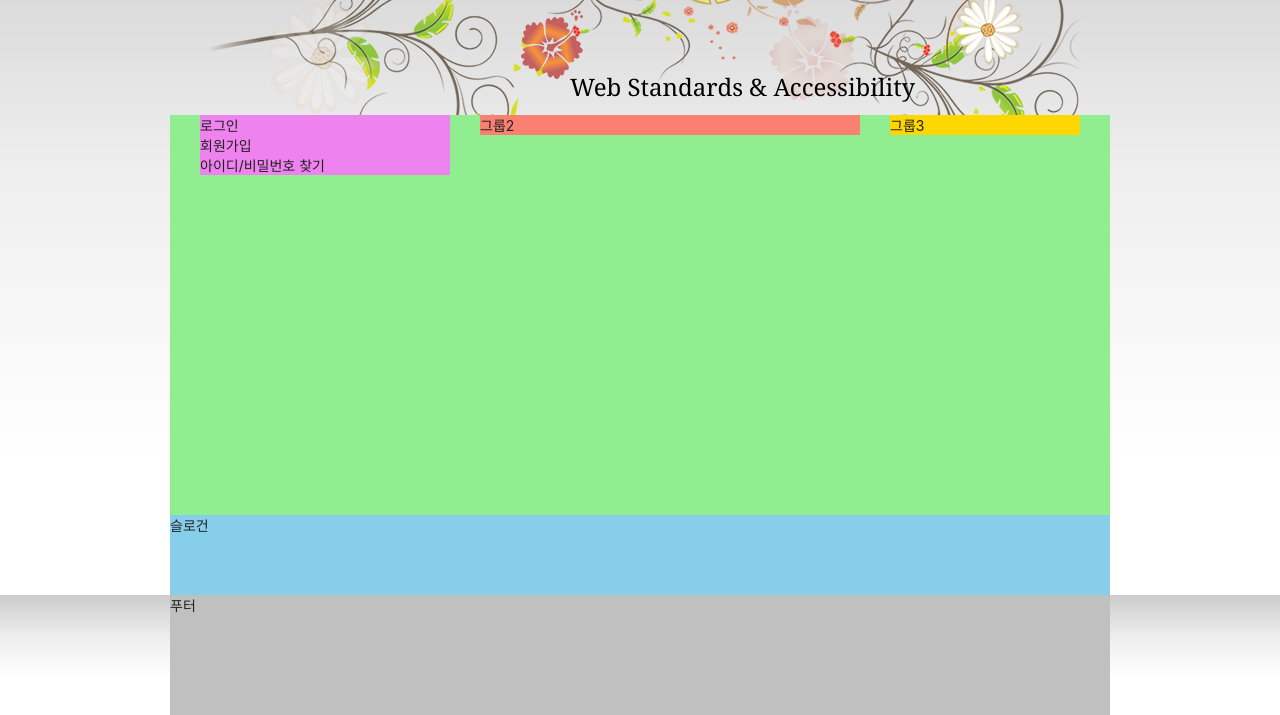
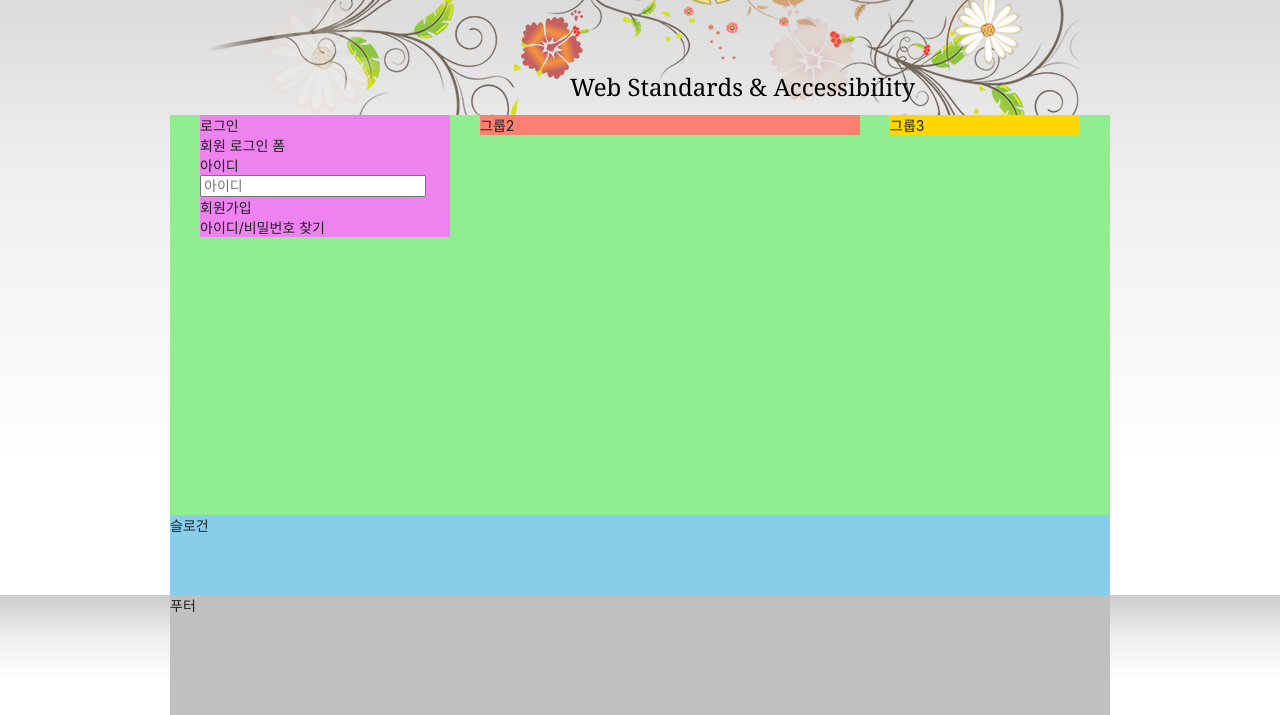
Before and after one commit to SSY1203/HTML5, a plain HTML site: page index.html in a window 1280 px wide. Shown: the part 132-847 px from the top of the page. Drawn offline with Linux system fonts and the light colour scheme; a web font is replaced by a local one.

Commit message:
아이디 입력 서식 마크업

```diff
--- a/index.html
+++ b/index.html
@@ -147,7 +147,19 @@
       <div class="group group1">
         <section class="login">
           <h2 class="login-title">로그인</h2>
-          <form action="submit" class="login-form"></form>
+          <form action="submit" class="login-form">
+            <fieldset>
+              <legend>회원 로그인 폼</legend>
+              <div class="user-email">
+                <label for="userEmail">아이디</label
+                ><input placeholder="아이디" required type="email" id="userEmail" />
+              </div>
+              <!-- <div class="user-password">
+                <label for="userPassword">비밀번호</label
+                ><input placeholder="비밀번호" required type="password" id="userPassword" />
+              </div> -->
+            </fieldset>
+          </form>
           <ul class="sign">
             <li><a href="/">회원가입</a></li>
             <li><a href="/">아이디/비밀번호 찾기</a></li>
```
